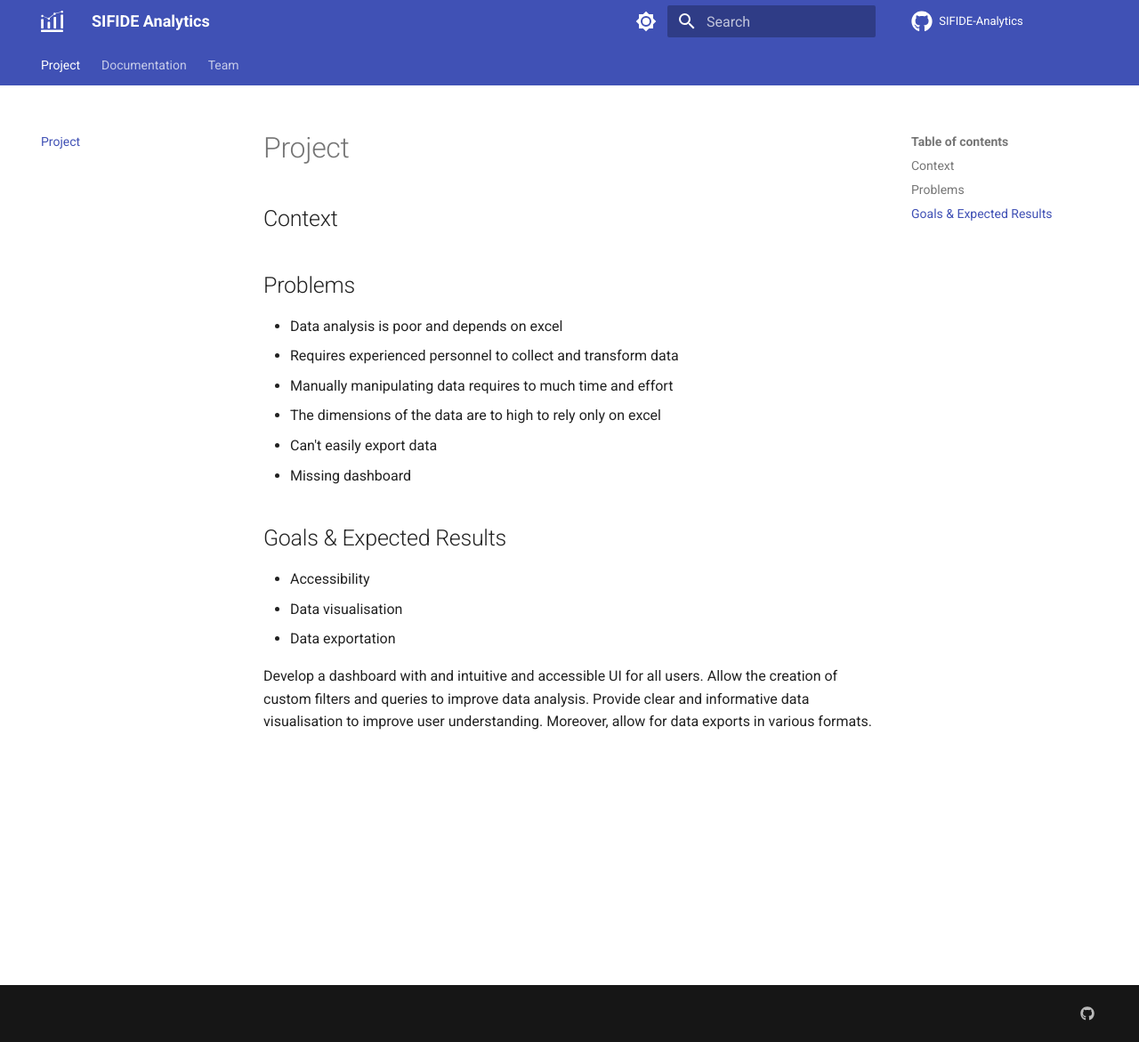
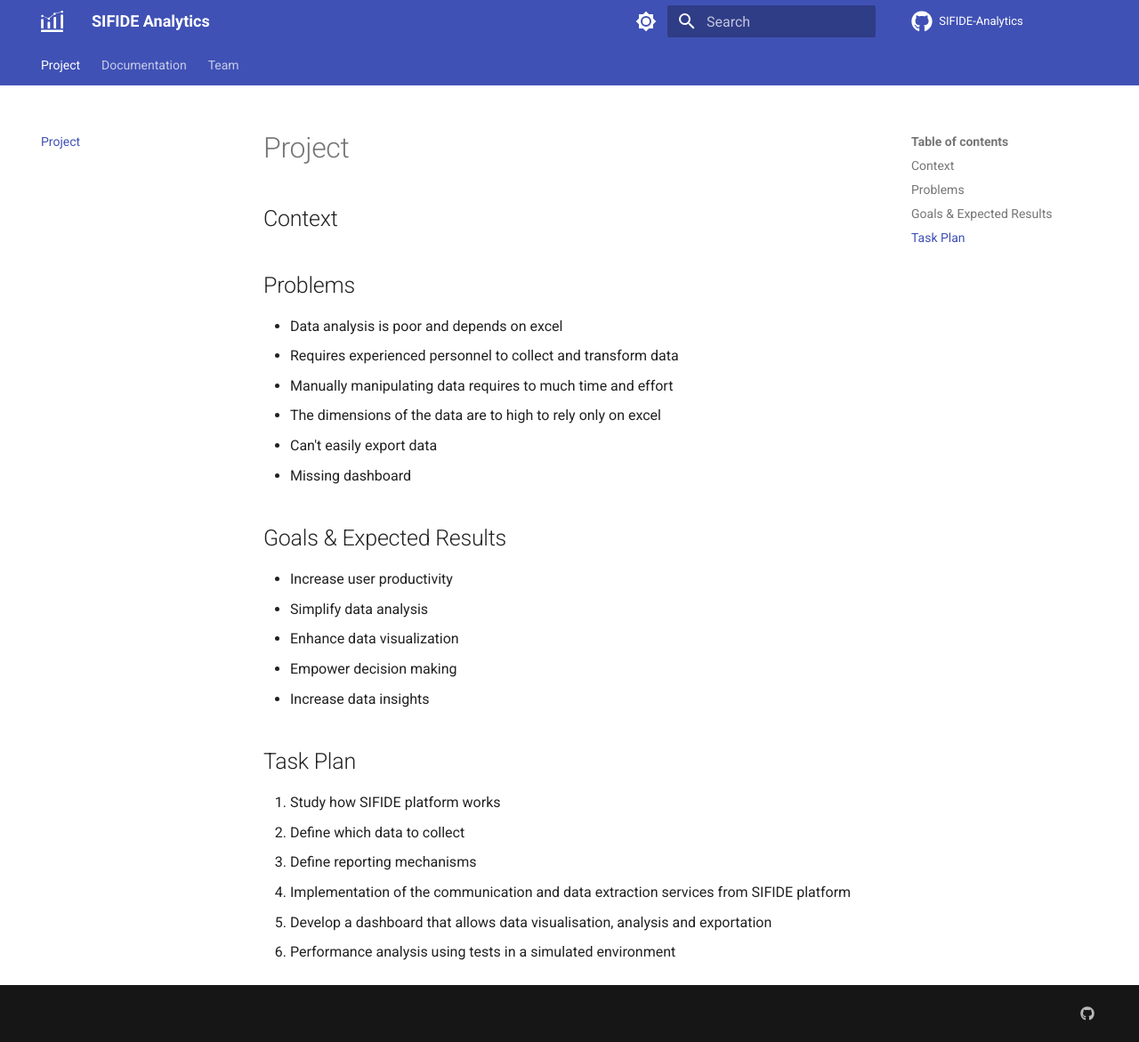
Before and after one commit to SIFIDE-Analytics/Documentation, an MkDocs documentation site: the page built from docs/index.md, in a window 1280 px wide and 1171 px high. Shown: the whole window at 89% size. Built offline with MkDocs 1.6.1 and Material for MkDocs 9.7.7, drawn with Linux system fonts in a browser that asks for light colours; comment, search, counter and statistics services are not loaded.

Commit message:
Update index.md

```diff
--- a/docs/index.md
+++ b/docs/index.md
@@ -11,8 +11,16 @@
 - Missing dashboard
 
 ## Goals & Expected Results
-- Accessibility
-- Data visualisation
-- Data exportation
+- Increase user productivity
+- Simplify data analysis
+- Enhance data visualization
+- Empower decision making
+- Increase data insights
 
-Develop a dashboard with and intuitive and accessible UI for all users. Allow the creation of custom filters and queries to improve data analysis. Provide clear and informative data visualisation to improve user understanding. Moreover, allow for data exports in various formats.
+## Task Plan
+1. Study how SIFIDE platform works
+2. Define which data to collect
+3. Define reporting mechanisms
+4. Implementation of the communication and data extraction services from SIFIDE platform
+5. Develop a dashboard that allows data visualisation, analysis and exportation
+6. Performance analysis using tests in a simulated environment
```
